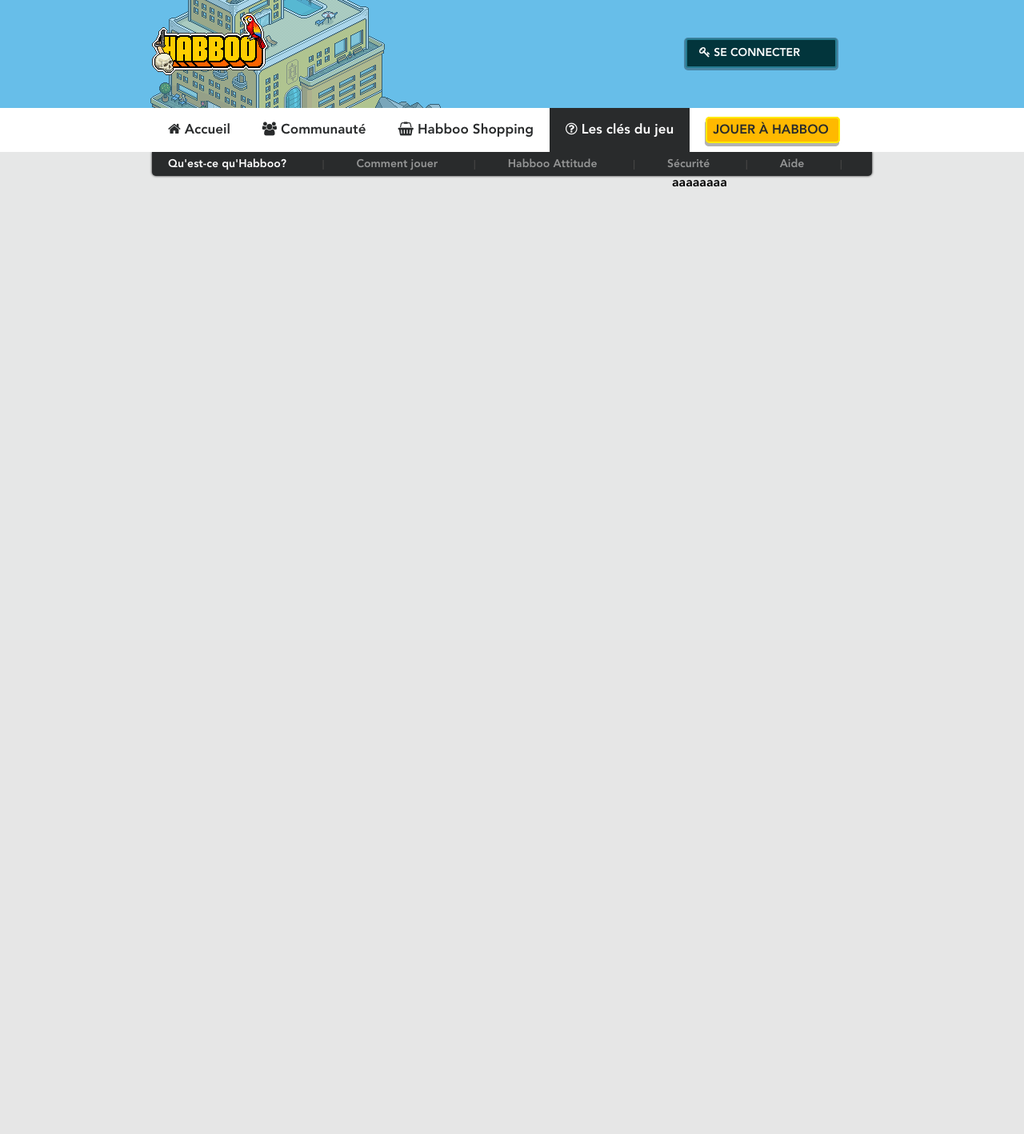
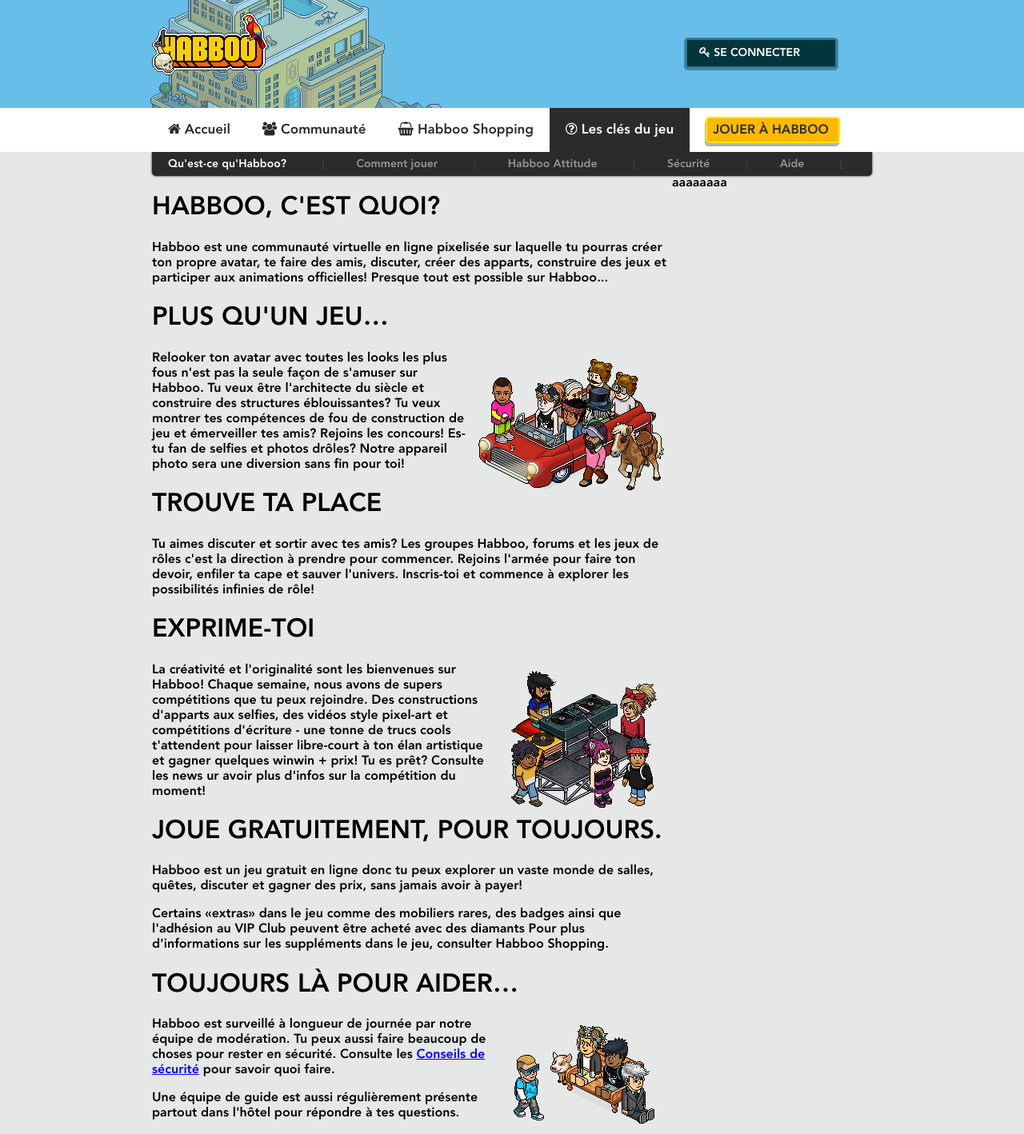
Before and after one commit to Siignal/adc, a PHP site: page /habbo/habboo in a window 1280 px wide. Shown: the whole page at 80% size. Before the commit the page ends 234 px from the top, so only its background shows below. Run offline with PHP 8.4, Linux system fonts and the light colour scheme; some libraries are stand-ins or nearby versions.

Commit message:
Add files via upload

```diff
--- a/assets/css/global.css
+++ b/assets/css/global.css
@@ -545,3 +545,29 @@
     text-transform: uppercase;
     color: white;
 }
+
+::-webkit-scrollbar
+{
+width:5px;
+height:5px;
+background-color:none;
+}
+::-webkit-scrollbar-track
+{
+background-color:none;
+
+}
+::-webkit-scrollbar-thumb
+{
+background-color:#333333;
+border-radius:15px;
+-moz-border-radius:15px;
+-webkit-border-radius:15px;
+}
+::-webkit-scrollbar:hover
+{
+width:7px;
+border-radius:0px;
+-moz-border-radius:0px;
+-webkit-border-radius:0px;
+}
--- a/habboo.php
+++ b/habboo.php
@@ -3,7 +3,39 @@
 <?php include('template/header.php'); ?>
 
 <div id='content'>
-	<div id='left'></div>
+	<div id='left'>
+		   	<h1>HABBOO, C'EST QUOI?</h1>
+		   	<p><?= $site; ?> est une communauté virtuelle en ligne pixelisée sur laquelle tu pourras créer ton propre avatar, te faire des amis, discuter, créer des apparts, construire des jeux et participer aux animations officielles! Presque tout est possible sur <?= $site; ?>...</p>
+
+		   	<h1>PLUS QU'UN JEU…</h1><img style="float:right;padding:10px;" src="assets/img/ill_15.png" />
+		   	<p>Relooker ton avatar avec toutes les looks les plus fous n'est pas la seule façon de s'amuser sur <?= $site; ?>. Tu veux être l'architecte du siècle et construire des structures éblouissantes? Tu veux montrer tes compétences de fou de construction de jeu et émerveiller tes amis? Rejoins les concours! Es-tu fan de selfies et photos drôles? Notre appareil photo sera une diversion sans fin pour toi!</p>
+
+		   	<h1>TROUVE TA PLACE</h1>
+		   	<p>Tu aimes discuter et sortir avec tes amis? Les groupes <?= $site; ?>, forums et les jeux de rôles c'est la direction à prendre pour commencer. Rejoins l'armée pour faire ton devoir, enfiler ta cape et sauver l'univers. Inscris-toi et commence à explorer les possibilités infinies de rôle!</p>
+
+		   	<h1>EXPRIME-TOI</h1><img style="float:right;padding:10px;" src="assets/img/ill_16.png" />
+		   	<p>La créativité et l'originalité sont les bienvenues sur <?= $site; ?>! Chaque semaine, nous avons de supers compétitions que tu peux rejoindre. Des constructions d'apparts aux selfies, des vidéos style pixel-art et compétitions d'écriture - une tonne de trucs cools t'attendent pour laisser libre-court à ton élan artistique et gagner quelques winwin + prix! Tu es prêt? Consulte les news ur avoir plus d'infos sur la compétition du moment!</p>
+
+		   	<h1>JOUE GRATUITEMENT, POUR TOUJOURS.</h1>
+		   	<p><?= $site; ?> est un jeu gratuit en ligne donc tu peux explorer un vaste monde de salles, quêtes, discuter et gagner des prix, sans jamais avoir à payer!</p>
+			<p>Certains «extras» dans le jeu comme des mobiliers rares, des badges ainsi que l'adhésion au VIP Club peuvent être acheté avec des diamants Pour plus d'informations sur les suppléments dans le jeu, consulter <?= $site; ?> Shopping.</p>
+
+			<h1>TOUJOURS LÀ POUR AIDER…</h1><img style="float:right;padding:10px;" src="assets/img/ill_17.png" />
+			<p><?= $site; ?> est surveillé à longueur de journée par notre équipe de modération. Tu peux aussi faire beaucoup de choses pour rester en sécurité. Consulte les <a href="habboo/securite">Conseils de sécurité</a> pour savoir quoi faire.</p>
+			<p>Une équipe de guide est aussi régulièrement présente partout dans l'hôtel pour répondre à tes questions.</p>
+
+
+
+
+
+
+
+
+
+
+
+
+	</div>
 	<div id='right'>aaaaaaaa</div>
 </div>
 
```
Also changed, not shown: assets/img/ill_15.png (added), assets/img/ill_16.png (added), assets/img/ill_17.png (added).
